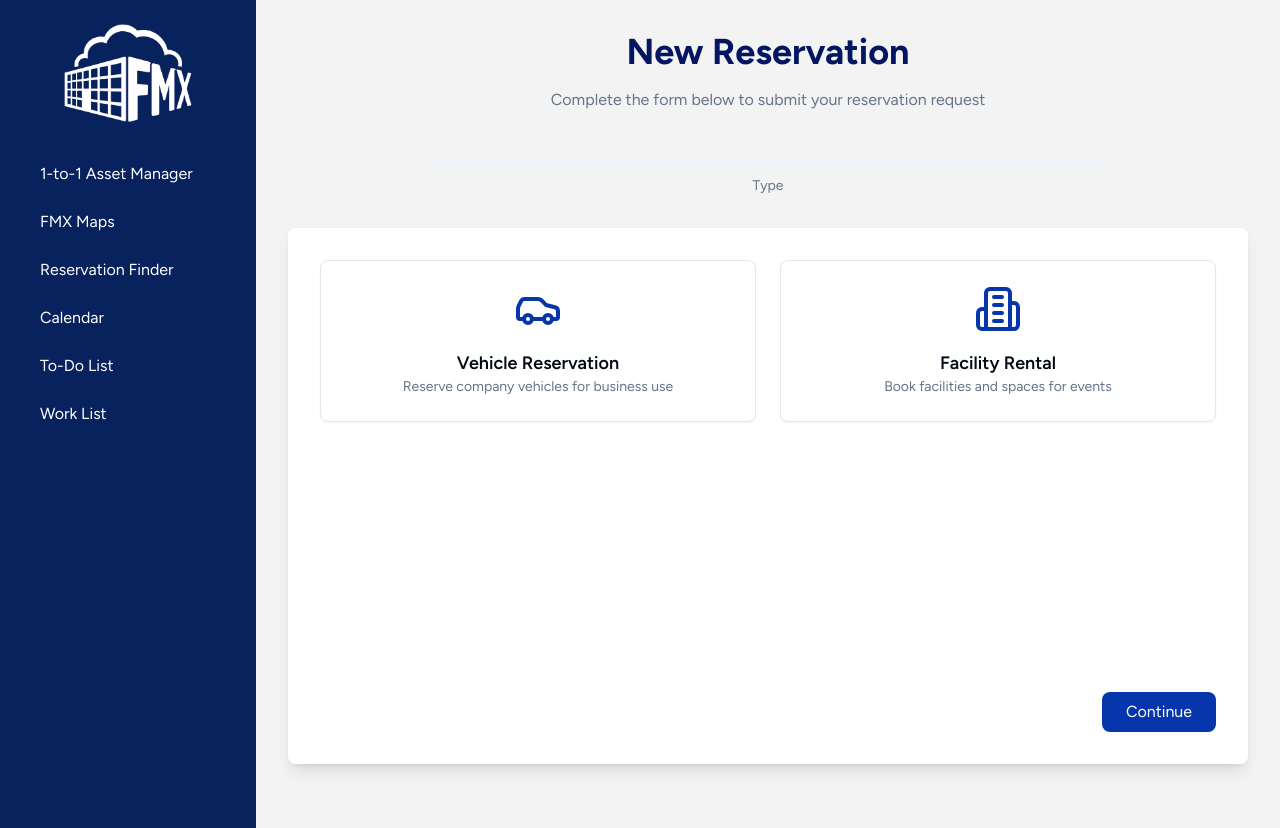
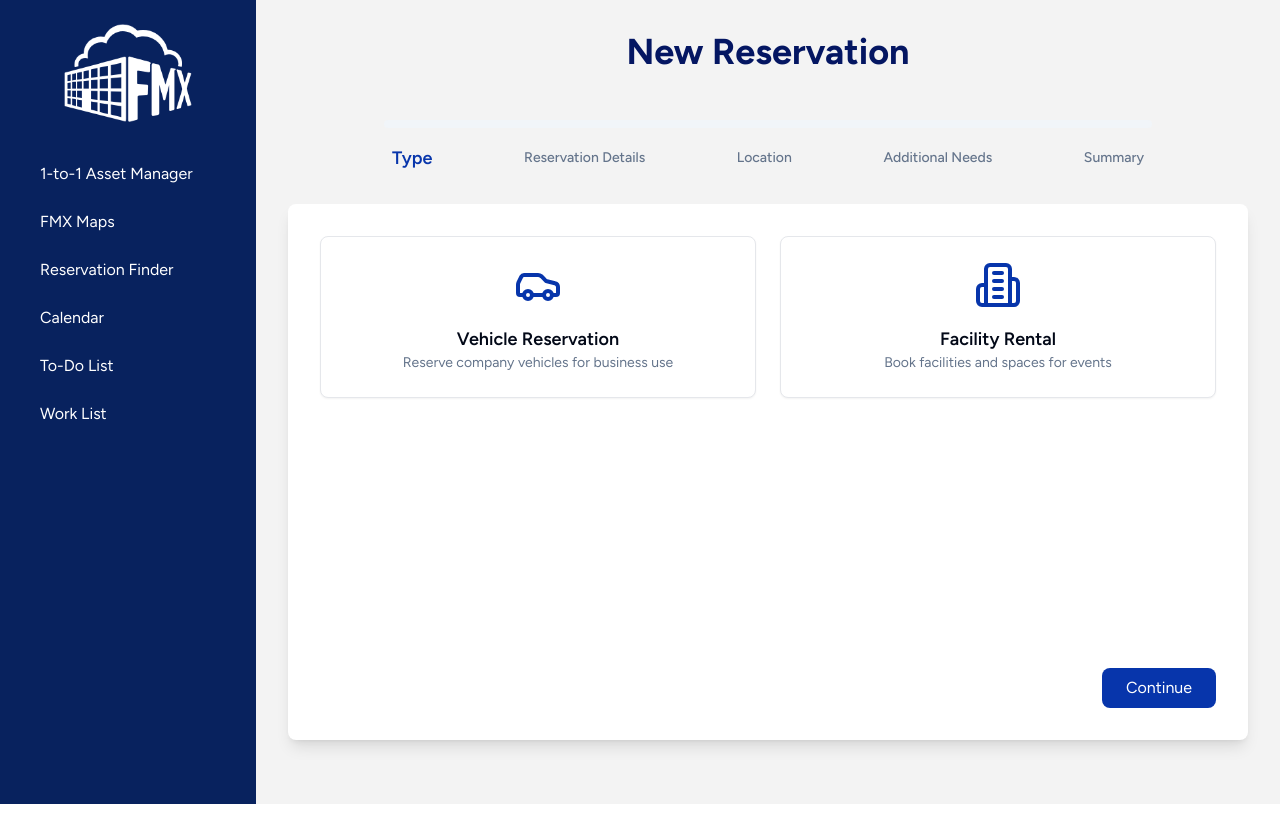
Before and after one commit to jshwmr7/reservation-request, a React (Vite) app: page / in a window 1280 px wide. After the commit the page ends 804 px from the top, so only its background shows below. Built offline with nearby package versions, Linux system fonts and the light colour scheme.

Commit message:
Implement reservation form step navigation
Adds functionality to navigate between reservation form steps.
Improves step title prominence.

```diff
--- a/src/pages/Index.tsx
+++ b/src/pages/Index.tsx
@@ -1,3 +1,4 @@
+
 import React, { useState } from "react";
 import { ReservationFormProvider } from "@/contexts/ReservationFormContext";
 import { ReservationDetailsStep } from "@/components/reservation/ReservationDetailsStep";
@@ -9,6 +10,7 @@ import { motion } from "framer-motion";
 import { useToast } from "@/hooks/use-toast";
 import { Progress } from "@/components/ui/progress";
 import { useReservationForm } from "@/contexts/ReservationFormContext";
+import { CheckCircle2 } from "lucide-react";
 
 const steps = [
   "Type",
@@ -83,6 +85,12 @@ const ReservationForm = () => {
   const visibleSteps = getVisibleSteps();
   const progressPercentage = (currentStep / (visibleSteps.length - 1)) * 100;
 
+  const handleStepClick = (index: number) => {
+    if (index <= currentStep) {
+      setCurrentStep(index);
+    }
+  };
+
   return (
     <div className="min-h-screen bg-[#f3f3f3] font-figtree">
       <div className="flex">
@@ -114,16 +122,33 @@ const ReservationForm = () => {
             className="text-center mb-12"
           >
             <h1 className="text-4xl font-bold mb-4 text-primary-dark">New Reservation</h1>
-            <p className="text-muted-foreground">
-              Complete the form below to submit your reservation request
-            </p>
           </motion.div>
 
-          <div className="max-w-2xl mx-auto mb-8">
-            <Progress value={progressPercentage} className="h-2" />
-            <p className="text-sm text-muted-foreground mt-2 text-center">
-              {visibleSteps[currentStep]}
-            </p>
+          <div className="max-w-3xl mx-auto mb-8">
+            <Progress value={progressPercentage} className="h-2 mb-4" />
+            <div className="flex justify-between px-2">
+              {visibleSteps.map((step, index) => (
+                <button
+                  key={step}
+                  onClick={() => handleStepClick(index)}
+                  className={`flex items-center gap-2 text-sm font-medium transition-colors ${
+                    index <= currentStep
+                      ? 'text-primary cursor-pointer hover:text-primary/80'
+                      : 'text-muted-foreground cursor-not-allowed'
+                  }`}
+                  disabled={index > currentStep}
+                >
+                  {index < currentStep && (
+                    <CheckCircle2 className="w-4 h-4" />
+                  )}
+                  <span className={`${
+                    index === currentStep ? 'text-lg font-semibold' : ''
+                  }`}>
+                    {step}
+                  </span>
+                </button>
+              ))}
+            </div>
           </div>
 
           <motion.div
```
